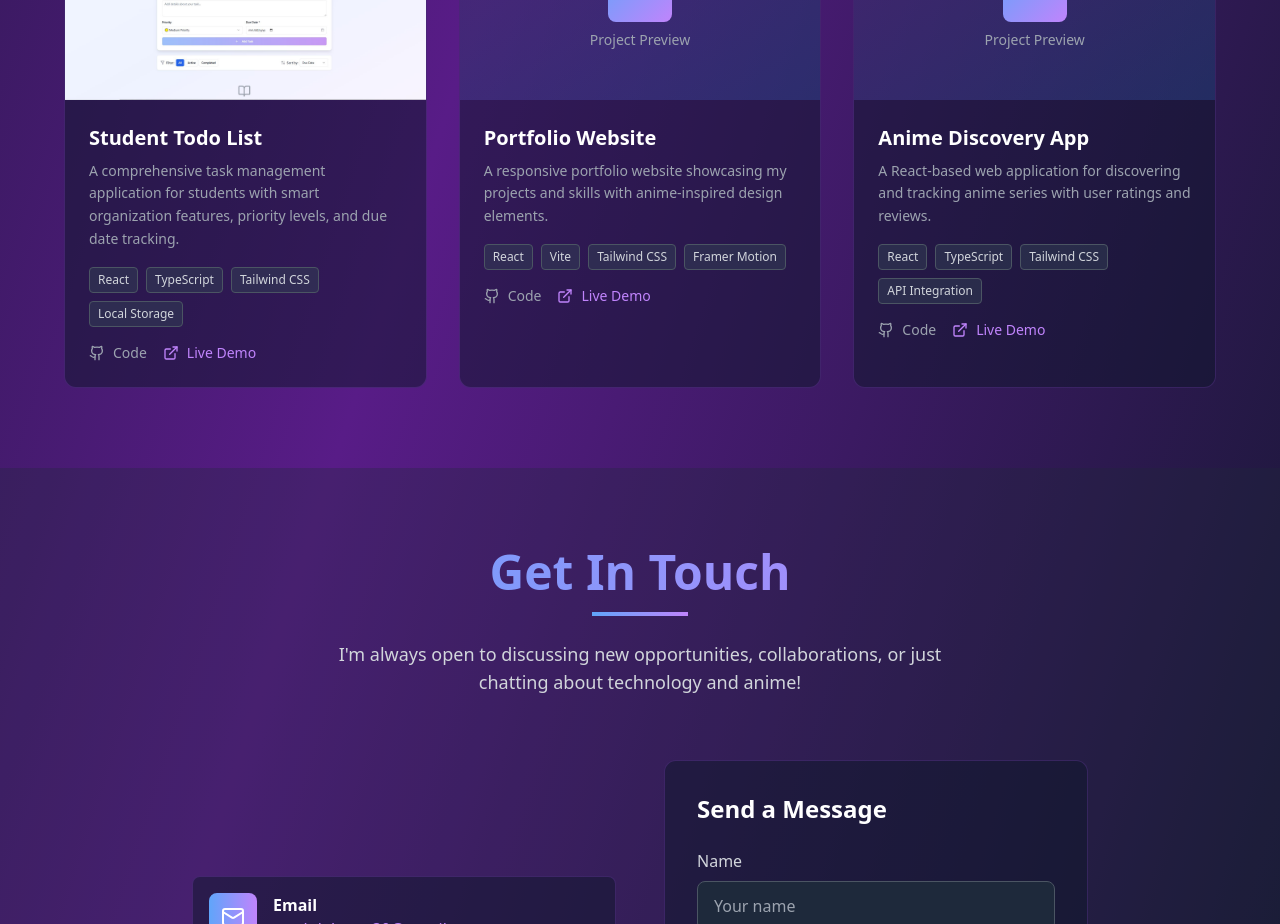
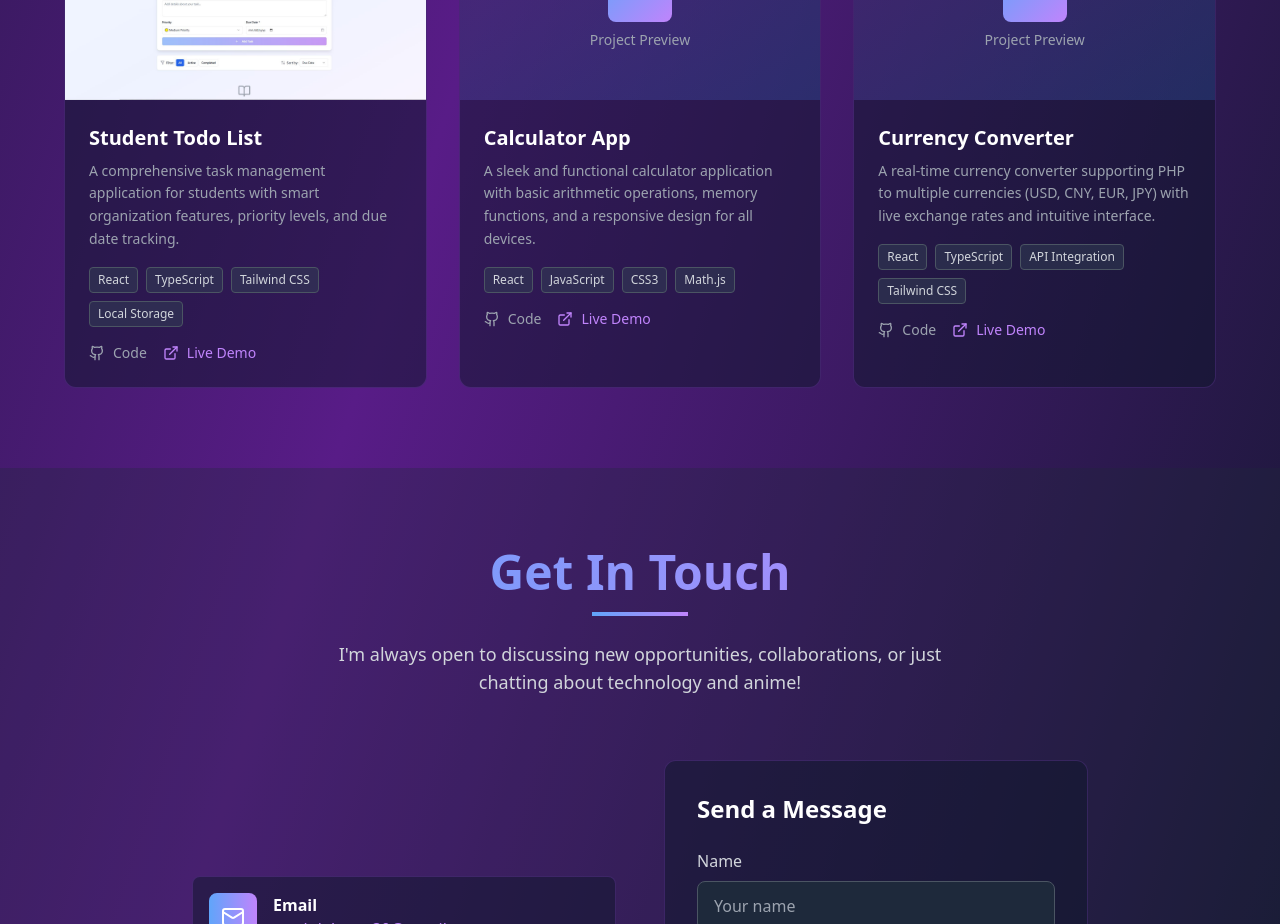
Before and after one commit to revelly2/anime-artist-canvas-mark, a React (Vite) app: page / in a window 1280 px wide. Shown: the part 2480-3404 px from the top of the page. Built offline with nearby package versions, Linux system fonts and the light colour scheme.

Commit message:
Refactor projects
Updated project descriptions and tech stacks. Implemented a calculator for project 2 and a currency converter (PHP) for project 3.

```diff
--- a/src/components/Projects.tsx
+++ b/src/components/Projects.tsx
@@ -1,3 +1,4 @@
+
 import { ExternalLink, Github } from "lucide-react";
 
 const Projects = () => {
@@ -11,17 +12,17 @@ const Projects = () => {
       live: "https://study-streak-todo.vercel.app/"
     },
     {
-      title: "Portfolio Website",
-      description: "A responsive portfolio website showcasing my projects and skills with anime-inspired design elements.",
-      tech: ["React", "Vite", "Tailwind CSS", "Framer Motion"],
+      title: "Calculator App",
+      description: "A sleek and functional calculator application with basic arithmetic operations, memory functions, and a responsive design for all devices.",
+      tech: ["React", "JavaScript", "CSS3", "Math.js"],
       image: "placeholder",
       github: "#",
       live: "#"
     },
     {
-      title: "Anime Discovery App",
-      description: "A React-based web application for discovering and tracking anime series with user ratings and reviews.",
-      tech: ["React", "TypeScript", "Tailwind CSS", "API Integration"],
+      title: "Currency Converter",
+      description: "A real-time currency converter supporting PHP to multiple currencies (USD, CNY, EUR, JPY) with live exchange rates and intuitive interface.",
+      tech: ["React", "TypeScript", "API Integration", "Tailwind CSS"],
       image: "placeholder",
       github: "#",
       live: "#"
```
